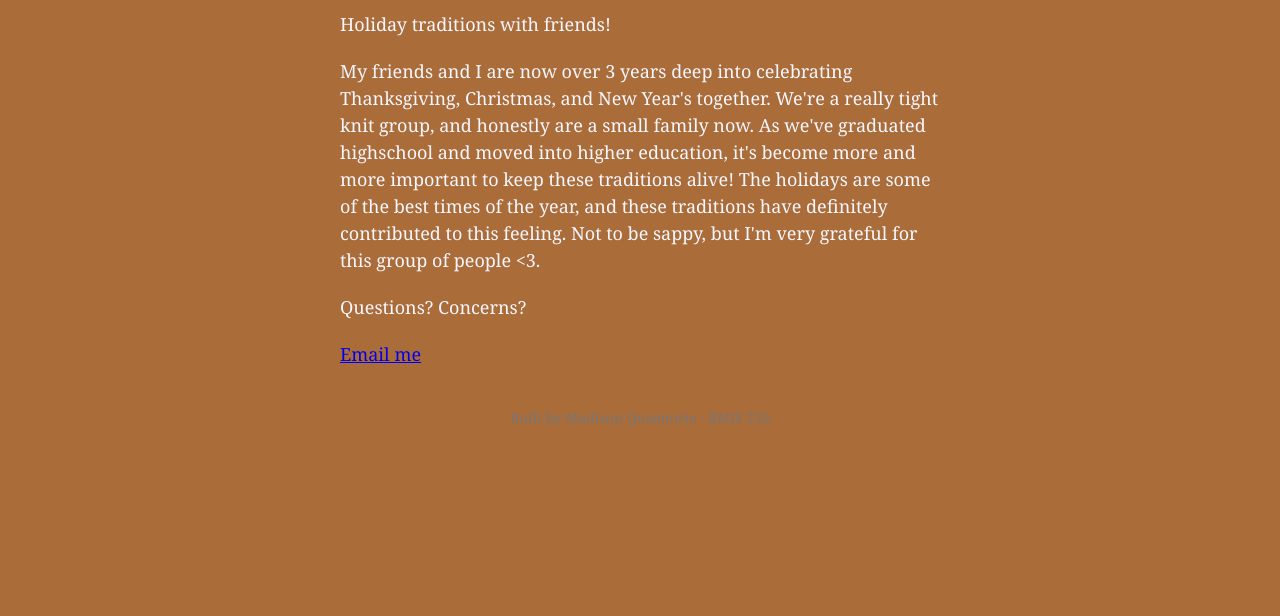
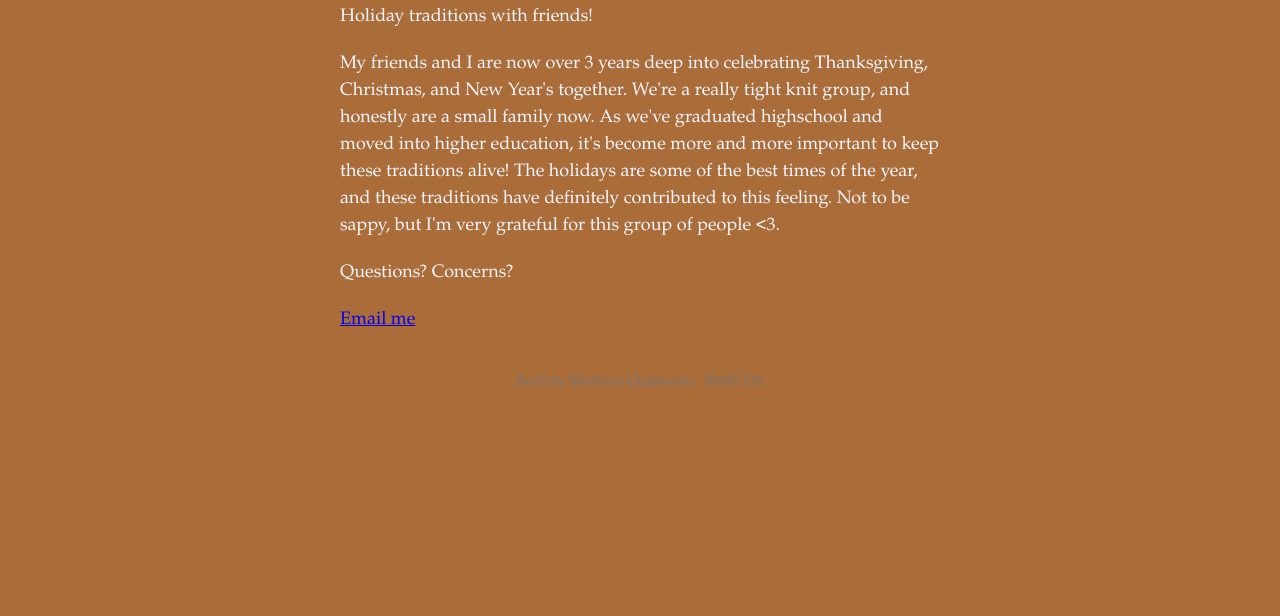
Before and after one commit to mquismorio/bmis235-html-3, a plain HTML site: page home.html in a window 1280 px wide. Shown: the part 184-800 px from the top of the page. Drawn offline with Linux system fonts and the light colour scheme.

Commit message:
Changing the font

```diff
--- a/styles.css
+++ b/styles.css
@@ -10,7 +10,7 @@
    ===================================================================== */
 
 body {
-    font-family: Georgia, "Times New Roman", serif;
+    font-family: Garamond, serif;
     background-color: #AA6C39;
     color: #f7f7ff;
     margin: 0;
```
